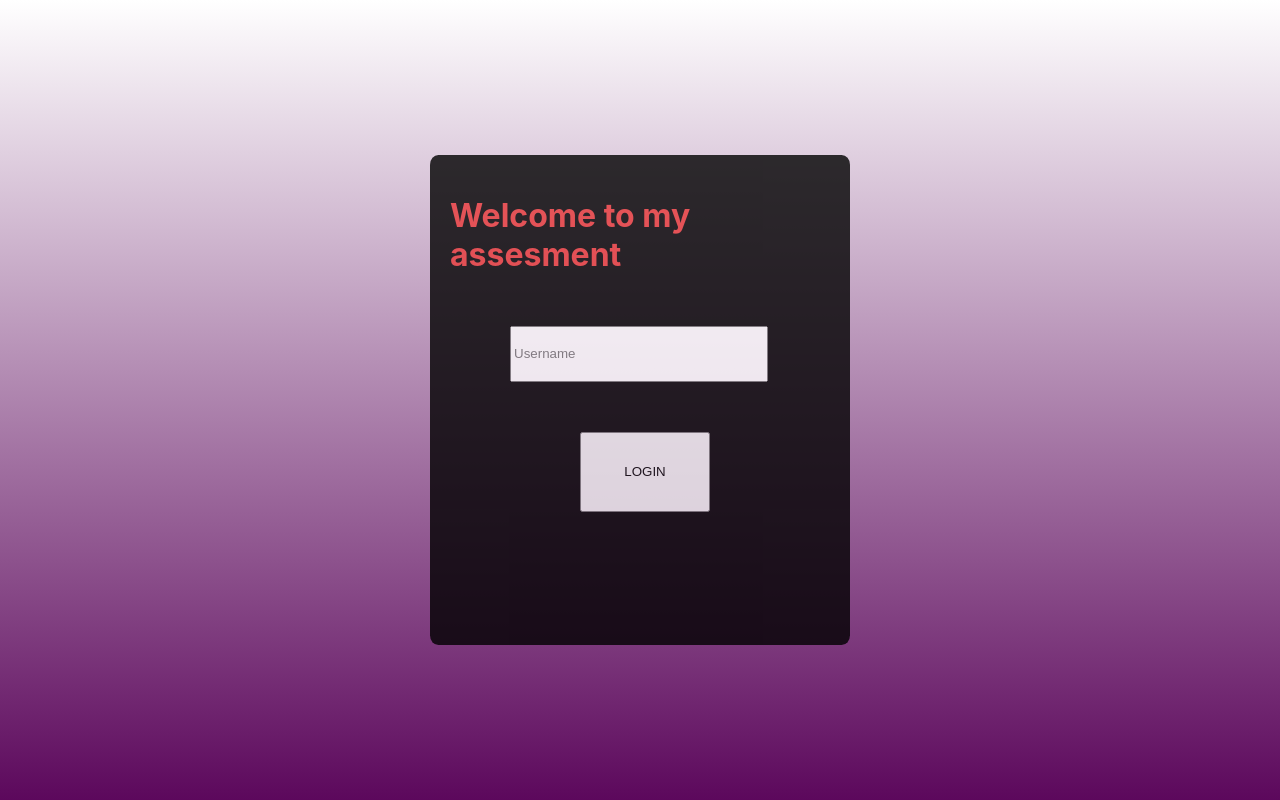
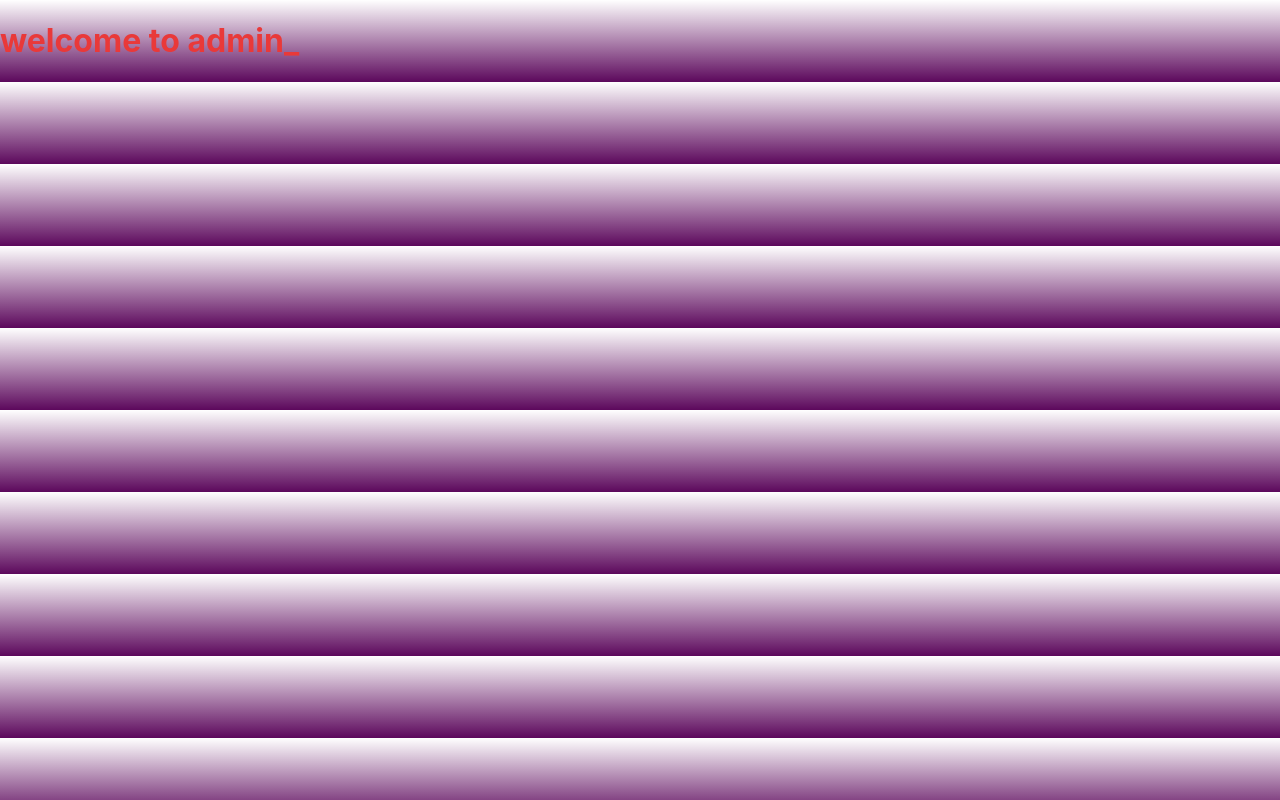
Before and after one commit to Hendre1995/OV_React_Graphl_assement, a React (Create React App) app in the folder hendre-assesment/: page /admin in a window 1280 px wide. Built offline with nearby package versions, Linux system fonts and the light colour scheme; what graphql-hooks would draw is missing.

Commit message:
Router added

```diff
--- a/hendre-assesment/src/AdminPage.js
+++ b/hendre-assesment/src/AdminPage.js
@@ -1,2 +1,7 @@
 import React from 'react';
-import { useQuery } from 'graphql-hooks'
+
+const AdminPage = ()=>{
+    return(<h1>welcome to admin_</h1>)
+}
+
+export default AdminPage;
--- a/hendre-assesment/src/App.js
+++ b/hendre-assesment/src/App.js
@@ -2,6 +2,8 @@ import React from 'react';
 import './App.css';
 import { GraphQLClient, ClientContext } from 'graphql-hooks'
 import Login from './pages/LoginPage/LoginPage';
+import { Route, Routes } from 'react-router-dom';
+import AdminPage from './AdminPage';
 
 
 const client = new GraphQLClient({
@@ -11,10 +13,12 @@ const client = new GraphQLClient({
 function App() {
   return (
     <ClientContext.Provider value={client}>
-      <Login />
+      <Routes>
+        <Route path='login' element={<Login/>} />
+        <Route path='admin' element={<AdminPage/>} />
+      </Routes>
     </ClientContext.Provider>
   )
 }
 
-
 export default App;
--- a/hendre-assesment/src/index.js
+++ b/hendre-assesment/src/index.js
@@ -1,12 +1,12 @@
-import React from 'react';
-import ReactDOM from 'react-dom';
-import App from './App';
-import './index.css';
-import reportWebVitals from './reportWebVitals';
+import * as React from "react";
+import * as ReactDOM from "react-dom";
+import { BrowserRouter } from "react-router-dom";
+import "./index.css";
+import App from "./App";
 
 ReactDOM.render(
-  <App />,
-  document.getElementById('root')
+  <BrowserRouter>
+    <App />
+  </BrowserRouter>,
+  document.getElementById("root")
 );
-
-reportWebVitals();
--- a/hendre-assesment/src/pages/LoginPage/LoginPage.js
+++ b/hendre-assesment/src/pages/LoginPage/LoginPage.js
@@ -1,15 +1,22 @@
+import { useNavigate } from "react-router-dom";
+
+
 const Login = () => {
- return (
+  const navigate = useNavigate()
+  const handleLogin = () => {
+    navigate('/admin')
+  }
+  return (
     <div className="container">
       <div className="form-box">
         <div className="body-form">
-          <form>
-            <h1> Welcome to my assesment</h1>
-            <input type="text"
-              className="input-style"
-              placeholder="Username" />
-            <button type="button">LOGIN</button>
-          </form>
+
+          <h1> Welcome to my assesment</h1>
+          <input type="text"
+            className="input-style"
+            placeholder="Username" />
+          <button type="button" onClick={handleLogin}>LOGIN</button>
+
         </div>
       </div>
     </div>
```
